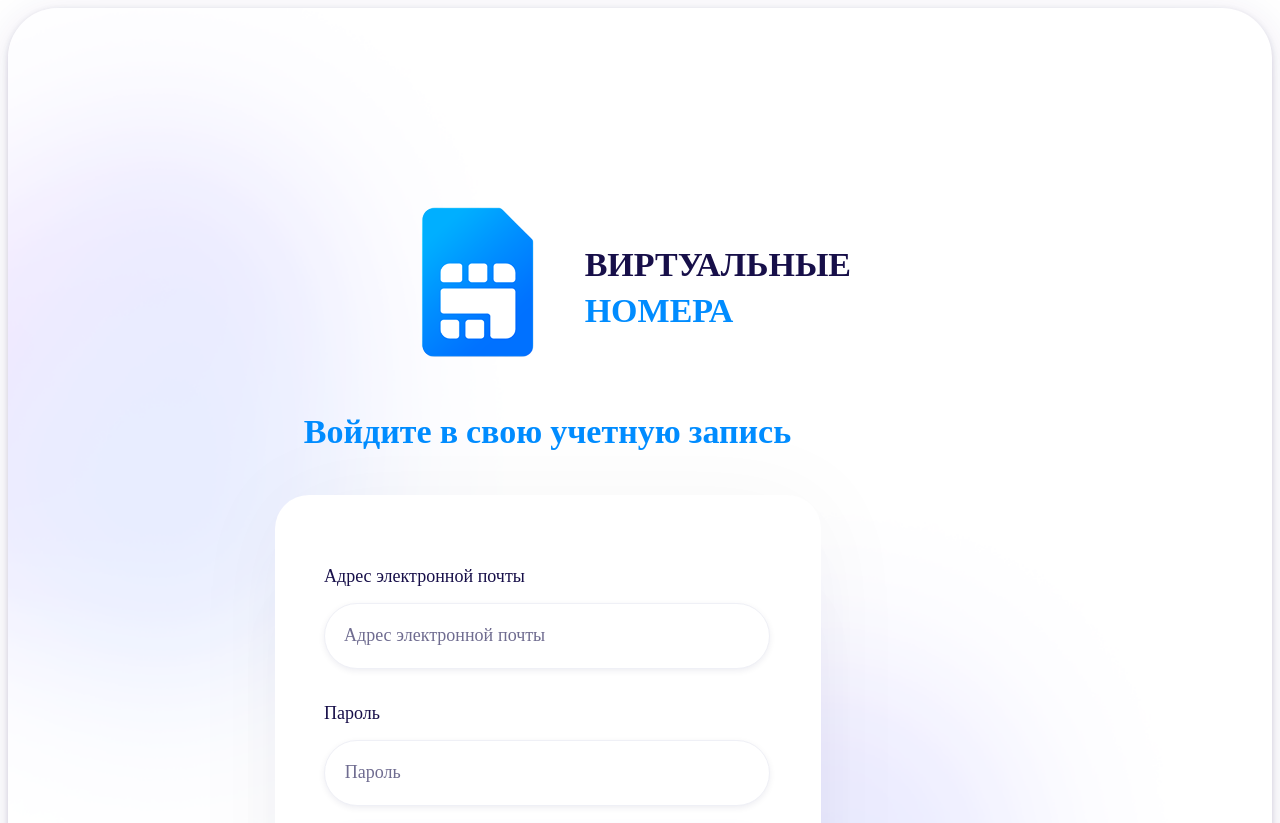
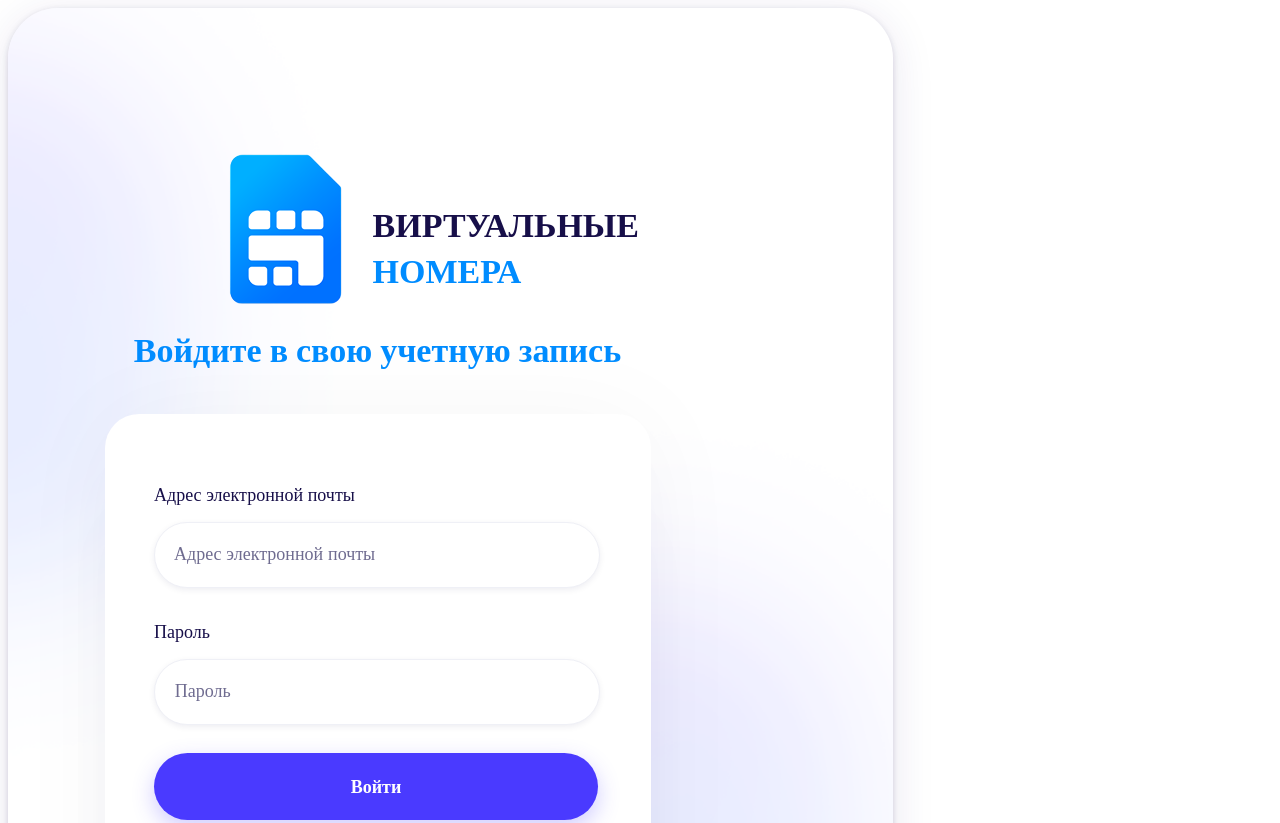
Before and after one commit to Flanyx/Flanyx.github.io, a plain HTML site: page index.html in a window 1280 px wide. Shown: the top 823 px of the page. Drawn offline with Linux system fonts and the light colour scheme.

Commit message:
Add files via upload

```diff
--- a/index.css
+++ b/index.css
@@ -279,8 +279,8 @@
 }
 .wrapper {
     position: absolute;
-    top: -69.57px;
-    left: -280.67px;
+    top: -150.57px;
+    left: -450.67px;
     width: 1594.1px;
     height: 1455px;
 }
@@ -294,8 +294,8 @@
     position: absolute;
     height: 100%;
     width: 100%;
-    top: 0%;
-    left: 0%;
+    top: -20%;
+    left: -20%;
     line-height: 46px;
     display: inline-block;
 }
@@ -310,8 +310,8 @@
 }
 .img-20250314-121209-020-1-icon {
     position: absolute;
-    top: 0px;
-    left: -35px;
+    top: -40px;
+    left: -105px;
     width: 195px;
     height: 194px;
     object-fit: cover;
@@ -337,12 +337,12 @@
     color: #170f49;
 }
 .div {
-    width: 100%;
+    width: 70%;
     position: relative;
     box-shadow: 0px 6px 44px rgba(45, 33, 122, 0.1), 0px 2px 6px rgba(23, 15, 73, 0.16);
     border-radius: 50px;
     background-color: #fff;
-    height: 1392px;
+    height: 1290px;
     overflow: hidden;
     text-align: left;
     font-size: 18px;
```
